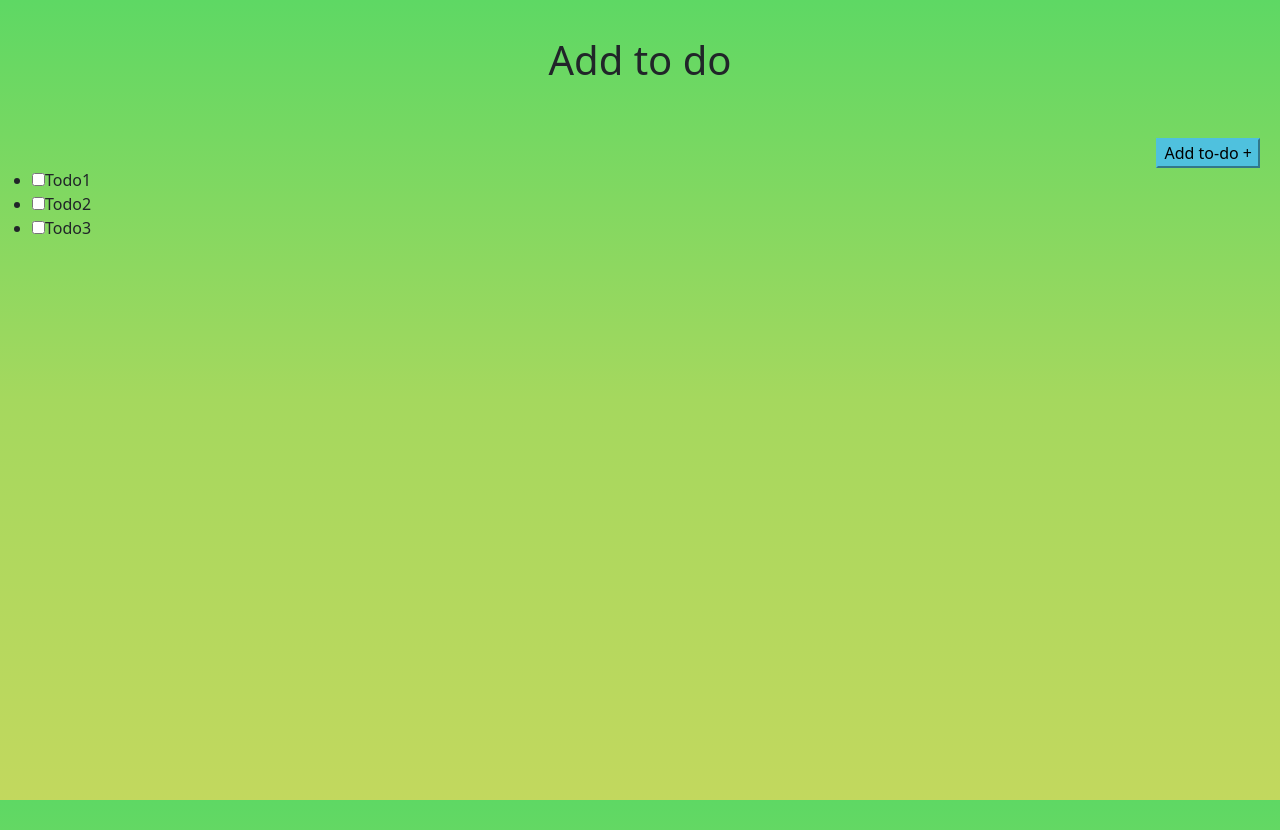
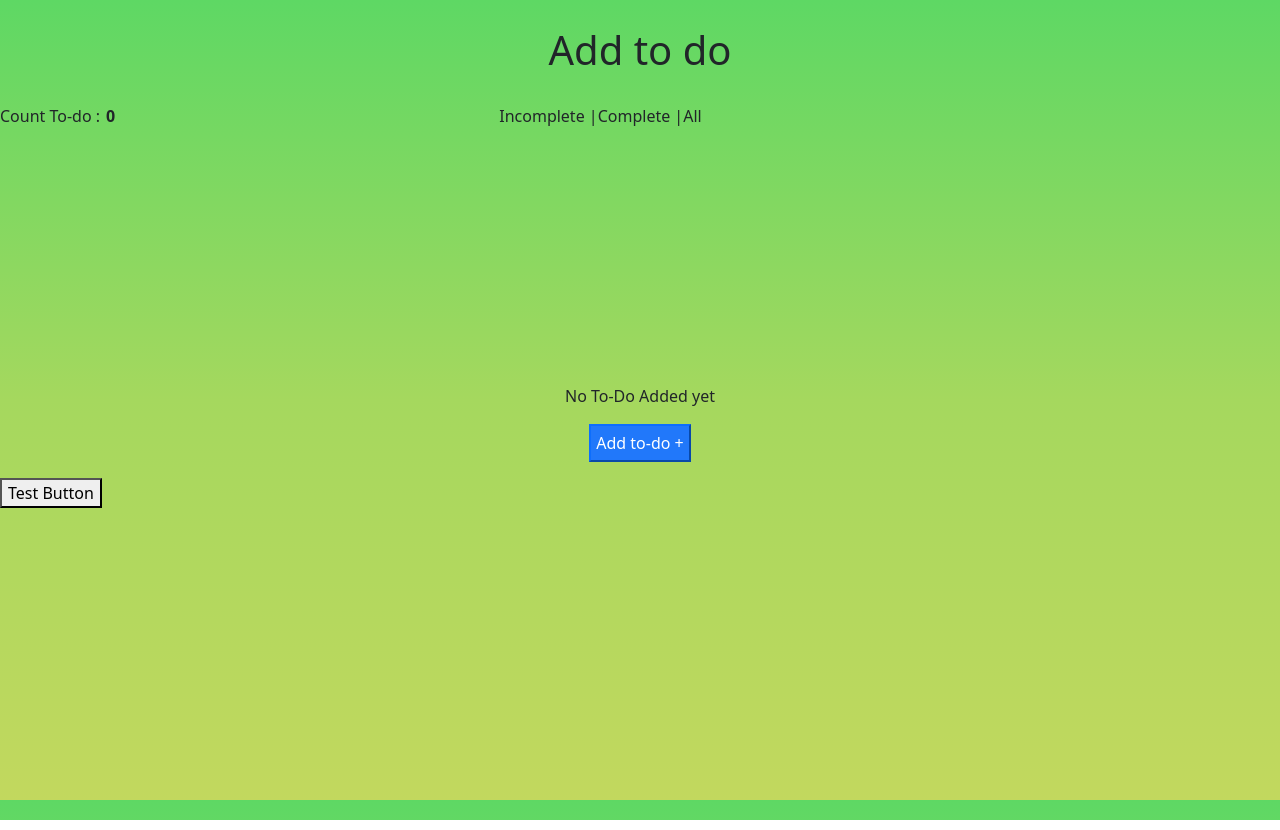
Before and after one commit to y2000-g/todo-react-app, a React (Create React App) app: page / in a window 1280 px wide. Built offline with nearby package versions, Linux system fonts and the light colour scheme.

Commit message:
Completed Show To-do in the list

```diff
--- a/src/App.css
+++ b/src/App.css
@@ -9,18 +9,19 @@ html, body {
 }
 #AddTodoButton
 {
-  background-color: rgb(79, 193, 222);
+  background-color: #2178fa;
+  border-color: #0d6efd;
   margin-top: 0%;
-  border-color: rgb(79, 193, 222);
+  color: white;
+  padding: 5px;
 }
 #headingTodo
 {
-  font-size: 300%;
   text-align: center;
   display: block;
   font-size : 40px;
   font-weight: 500;
-  margin-top: 30px;
+  margin-top: 20px;
 }
 #modalBody
 {
@@ -28,3 +29,20 @@ html, body {
   width: 100%;
   padding: .375rem .75rem;
 }
+#TodolistStyle
+{
+  background-color: azure;
+  padding: 10px;
+  margin: 20px;
+  box-shadow: 0 4px 8px 0 rgba(0, 0, 0, 0.4), 0 6px 20px 0 rgba(0, 0, 0, 0.19);
+  list-style: none;
+}
+#editingTodo
+{
+  margin-left: 80%;
+  margin-right: 5px;
+}
+/* #DeleteTodo
+{
+
+} */
--- a/src/App.js
+++ b/src/App.js
@@ -7,11 +7,14 @@ class App extends React.Component {
   state =
   {
     showModal : false,
+    count : 0,
     todoArray :
       [
-        "Todo1",
-        "Todo2",
-        "Todo3"
+        // {
+        //   id : count++,
+        //   todo : "Todo1",
+        //   completed : false
+        // }
       ]
   }
 
@@ -40,24 +43,56 @@ class App extends React.Component {
     }
     else
     {
-      this.state.todoArray.push(todoText)
+      this.state.todoArray.push({
+        id : this.state.count++,
+        todo : todoText,
+        completed : false
+      })
     }
     // this.state.todoArray.push(todoText)
     console.log("TODO Array: ", this.state.todoArray)
-    for(let index=1; index<this.state.todoArray.length; index++)
-    {
-      let todolistShow = document.getElementById("todoList").value
-      console.log("ToDOLIST SHOW: ", todolistShow)
-      this.todolistShow = this.state.todoArray[index];
-    }
     this.handleClose()
+  }
+
+  editTodo = ()=>
+  {
+    console.log("Edit Todo")
+  }
+
+  deleteTodo = ()=>
+  {
+    console.log("Delete Todo")
+  }
+
+  saveTodo = ()=>
+  {
+    console.log("Save Todo")
+  }
+
+  completeClickHandler = (id)=>
+  {
+    console.log("completeClickHandler Clicked!!");
+    console.log("Id : ", id)
+    let todoTempArray = this.state.todoArray.map((todo)=>{
+        if (todo.id == id){
+          todo = {
+            id: todo.id,
+            todo : todo.todo,
+            completed : !todo.completed
+          }
+        }
+        return todo
+    })
+    this.setState({...this.state, todoArray: todoTempArray})
   }
 
 render()
 {
   return (
     <div>
-      <label id='headingTodo' >Add to do</label><br/><br/>
+      <label id='headingTodo' >Add to do</label><br/>
+      <label>Count To-do : </label><label style={{fontWeight: "bold", marginLeft:'6px'}}>{this.state.todoArray.length}</label>
+      <label style={{ marginLeft:'30%'}}>Incomplete | </label><label> Complete | </label><label> All</label>
       {
       this.state.todoArray.length > 0 ?
       (<div style={{textAlign:'right', marginRight: '20px'}}>
@@ -72,7 +107,15 @@ render()
       <ul id='todoList'>
         {this.state.todoArray.map((todo)=>
         {
-          return <li><input type="checkbox"/>{todo}</li>
+          if(todo.completed)
+          {
+            return <li id='TodolistStyle'><input onClick={()=>{this.completeClickHandler(todo.id)}} type="checkbox" style={{margin:'10px'}}/><s>{todo.todo}</s><button id="editingTodo" onClick={this.editTodo}>Edit</button><button onClick={this.deleteTodo} id="DeleteTodo">Delete</button></li>
+          }
+          else
+          {
+            return <li id='TodolistStyle'><input onClick={()=>{this.completeClickHandler(todo.id)}} type="checkbox" style={{margin:'10px'}}/>{todo.todo}<button id="editingTodo" onClick={this.editTodo}>Edit</button><button onClick={this.deleteTodo} id="DeleteTodo">Delete</button></li>
+          }
+
         })}
       </ul>
 
@@ -93,7 +136,47 @@ render()
           </Button>
         </Modal.Footer>
       </Modal>
-    </div>
+
+      {/* Modal Component */}
+      {/* <Modal show={this.state.showModal} onHide={this.handleClose}>
+        <Modal.Header closeButton>
+          <Modal.Title>Edit To-do</Modal.Title>
+        </Modal.Header>
+        <Modal.Body id='modalBody'>
+          <input className="form-control" type='text' id='SaveTodo'/>
+        </Modal.Body>
+        <Modal.Footer>
+          <Button variant="primary" onClick={this.saveTodo}>
+            Save
+          </Button>
+          <Button variant="secondary" onClick={this.handleClose}>
+            Close
+          </Button>
+        </Modal.Footer>
+      </Modal> */}
+
+
+      {/* Modal Component */}
+      {/* <Modal show={this.state.showModal} onHide={this.handleClose}>
+        <Modal.Header closeButton>
+          <Modal.Title>Delete To-Do</Modal.Title>
+        </Modal.Header>
+        <Modal.Body id='modalBody'>
+          <input className="form-control" type='text'/>
+        </Modal.Body>
+        <Modal.Footer>
+          <Button variant="primary" onClick={this.deleteTodo}>
+            Delete
+          </Button>
+          <Button variant="secondary" onClick={this.handleClose}>
+            Close
+          </Button>
+        </Modal.Footer>
+      </Modal> */}
+      <button onClick={()=>{console.log(this.state)}}>Test Button</button>
+      </div>
+
+
   );
 }
 
```
Also changed, not shown: src/delete.png (added), src/edit.png (added).
